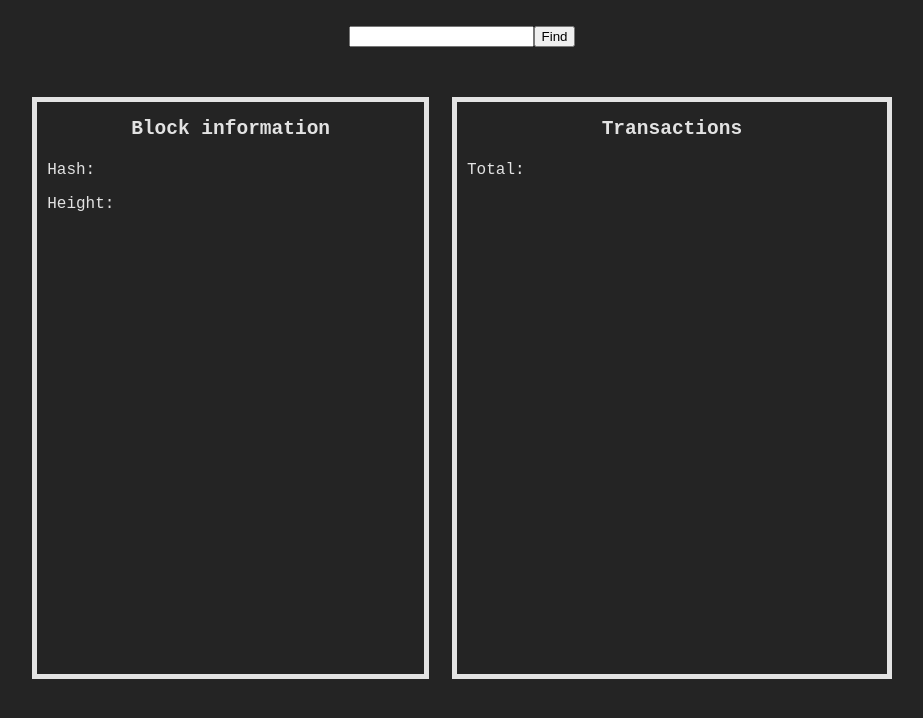
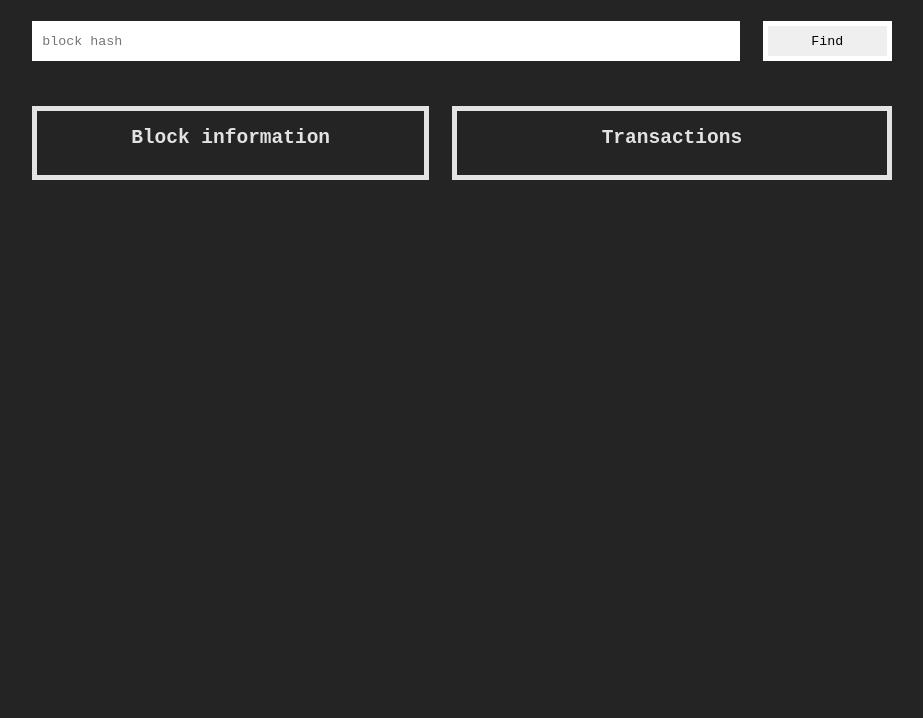
Before and after one commit to Ducarv/simple-block-explorer, a React (Vite) app: page / in a window 1280 px wide. Shown: the top 718 px of the page, without its empty margins (178-1101 px from the left). Built offline with nearby package versions, Linux system fonts and the light colour scheme.

Commit message:
refact: hash input and btn styles

```diff
--- a/src/App.css
+++ b/src/App.css
@@ -3,6 +3,32 @@
   margin: 0 auto;
   padding: 2rem;
   text-align: center;
+}
+
+.search-div {
+  width: 70%;
+  height: 30px;
+  margin: 0 auto;
+  display: flex;
+  justify-content: space-between;
+  align-items: center;
+  font-family: monospace;
+
+  .hash-input {
+    height: 30px;
+    width: 80%;
+    border: 5px solid white;
+    padding: 0px 5px;
+    font-family: monospace;
+  }
+
+  .search-btn {
+    width: 15%;
+    height: 40px;
+    border: 5px solid white;
+    padding: 0px;
+    font-family: monospace;
+  }
 }
 
 .main-block-div {
@@ -40,8 +66,8 @@
   }
 
   .transactions-list {
-    height: 60vh;
     overflow-y: scroll;
+    max-height: 60vh;
 
     padding: 5px 10px 5px 10px;
     text-align: start;
--- a/src/App.tsx
+++ b/src/App.tsx
@@ -91,26 +91,32 @@ function App() {
   return (
     <>
       <form action={fetchBlock}>
-        <input name='hash' />
-        <button type='submit' disabled={loading}>
+        <div className='search-div'>
+          <input name='hash'  className='hash-input' placeholder='block hash'/>
+          <button type='submit' disabled={loading} className='search-btn'>
             {loading ? 'Loading...' : 'Find'}
           </button>
+        </div>
       </form>
 
       <div className='main-block-div'>
         <div className='block-info-div'>
           <h2>Block information</h2>
+          {block && (
             <div className='block-infos'>
               <span>Hash: {block?.hash}</span>
               <p>Height: {block?.height}</p>
             </div>
+          )}
         </div>
 
         <div className='block-transactions'>
           <h2>Transactions</h2>
+          {block && (
             <div className='transactions-infos'>
               <span>Total: {block?.n_tx}</span>
             </div>
+          )}
           <div className='transactions-list'>
             {block?.tx && (
               block.tx.map((tx) => (
--- a/src/index.css
+++ b/src/index.css
@@ -15,4 +15,5 @@ body {
   margin: 0;
   padding: 0;
   border: 0;
+  box-sizing: border-box;
 }
```
Lines whose indentation alone changed are shown as unchanged.
